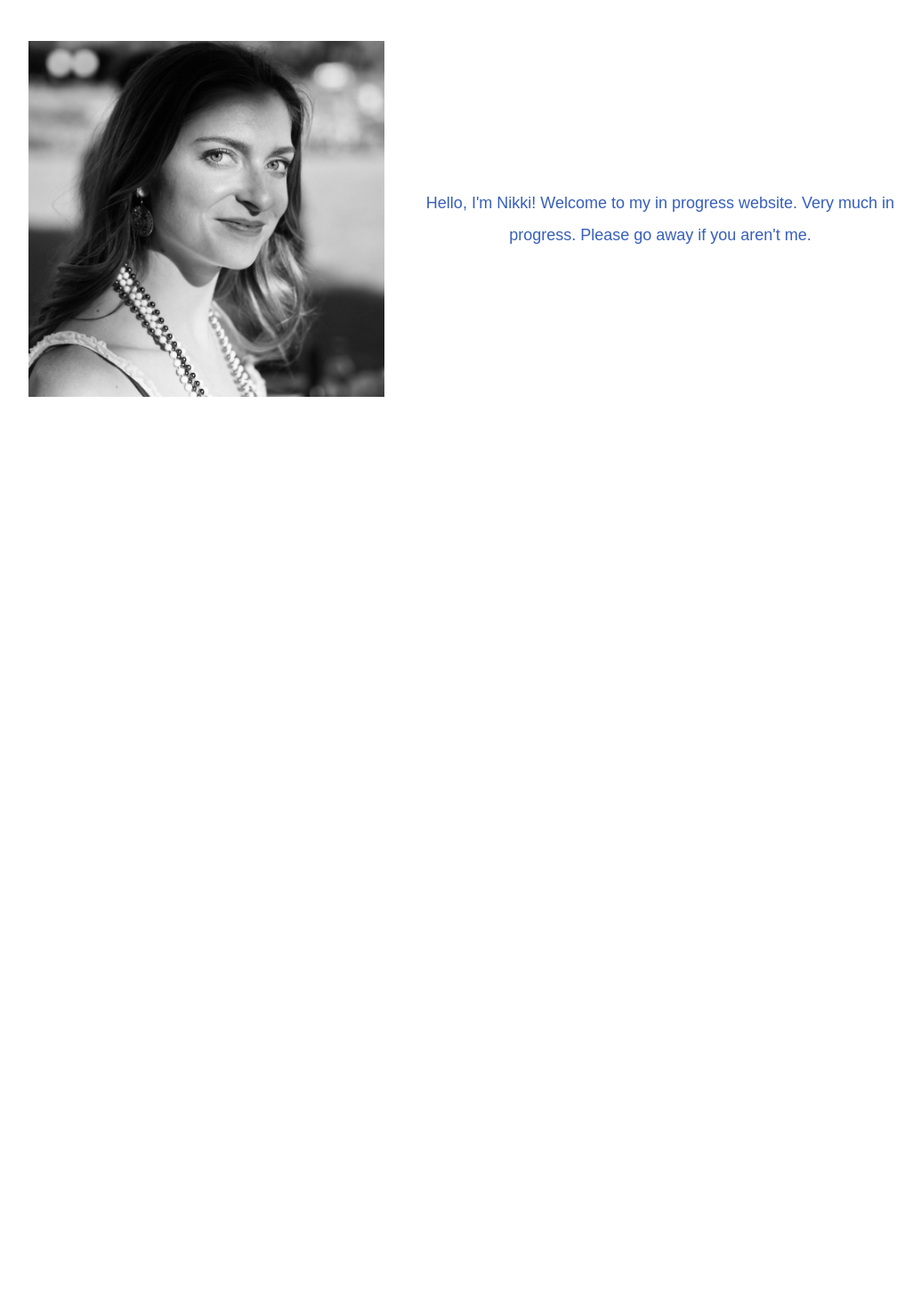
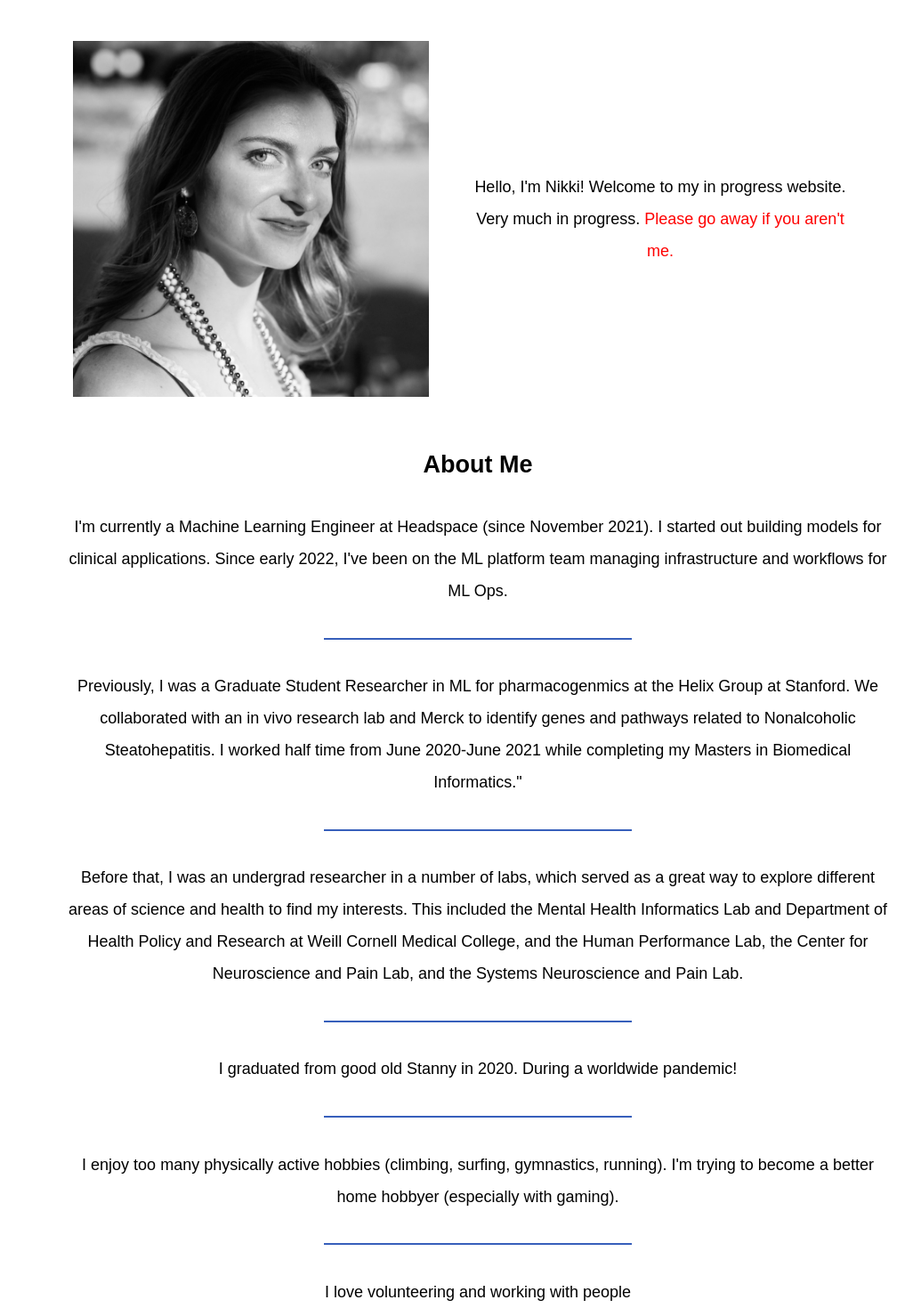
Before and after one commit to nikkiptaylor/nikkiptaylor.github.io, a Next.js app: page / in a window 1280 px wide. Shown: the part 104-1574 px from the top of the page at 89% size, without its empty margins (103-1138 px from the left). Before the commit the page ends 800 px from the top, so only its background shows below. Built offline with nearby package versions, Linux system fonts and the light colour scheme; a web font is replaced by a local one.

Commit message:
move things around and minor styling

```diff
--- a/pages/index.tsx
+++ b/pages/index.tsx
@@ -1,12 +1,12 @@
-import Layout from "../components/layout";
-import Boxes from "../components/boxes";
+import Layout from "@/components/layout";
+import TimelineContent from "@/components/timelineContent";
 import Image from "next/image";
-import styles from "../styles/about.module.css";
+import styles from "@/styles/about.module.css";
 
 export default function Home() {
   return (
     <Layout>
-      <div className={styles.container}>
+      <div className={styles.horizontalContainer}>
         <Image
           src="/bw.jpeg"
           alt="Image of Nikki"
@@ -17,9 +17,66 @@ export default function Home() {
 
         <p className={styles.textbox}>
           Hello, I'm Nikki! Welcome to my in progress website. Very much in
-          progress. Please go away if you aren't me.
+          progress.{" "}
+          <span style={{ color: "red" }}>Please go away if you aren't me.</span>
         </p>
-        {/* <Boxes textList={["Hello, this is nikki", "hi"]} /> */}
+      </div>
+
+      <div className={styles.verticalContainer}>
+        <h2 className={styles.subtitle}>About Me</h2>
+
+        <ul>
+          <li className={styles.timelineContent}>
+            I'm currently a Machine Learning Engineer at Headspace (since
+            November 2021). I started out building models for clinical
+            applications. Since early 2022, I've been on the ML platform team
+            managing infrastructure and workflows for ML Ops.
+          </li>
+
+          <div className={styles.horizontalLine}></div>
+
+          <li className={styles.timelineContent}>
+            Previously, I was a Graduate Student Researcher in ML for
+            pharmacogenmics at the Helix Group at Stanford. We collaborated with
+            an in vivo research lab and Merck to identify genes and pathways
+            related to Nonalcoholic Steatohepatitis. I worked half time from
+            June 2020-June 2021 while completing my Masters in Biomedical
+            Informatics."
+          </li>
+
+          <div className={styles.horizontalLine}></div>
+
+          <li className={styles.timelineContent}>
+            Before that, I was an undergrad researcher in a number of labs,
+            which served as a great way to explore different areas of science
+            and health to find my interests. This included the Mental Health
+            Informatics Lab and Department of Health Policy and Research at
+            Weill Cornell Medical College, and the Human Performance Lab, the
+            Center for Neuroscience and Pain Lab, and the Systems Neuroscience
+            and Pain Lab.
+          </li>
+
+          <div className={styles.horizontalLine}></div>
+
+          <li className={styles.timelineContent}>
+            I graduated from good old Stanny in 2020. During a worldwide
+            pandemic!
+          </li>
+
+          <div className={styles.horizontalLine}></div>
+
+          <li className={styles.timelineContent}>
+            I enjoy too many physically active hobbies (climbing, surfing,
+            gymnastics, running). I'm trying to become a better home hobbyer
+            (especially with gaming).
+          </li>
+
+          <div className={styles.horizontalLine}></div>
+
+          <li className={styles.timelineContent}>
+            I love volunteering and working with people
+          </li>
+        </ul>
       </div>
     </Layout>
   );
--- a/styles/about.module.css
+++ b/styles/about.module.css
@@ -1,20 +1,84 @@
-.container {
+.horizontalContainer {
   display: flex;
   align-items: center;
   justify-content: center;
+  margin-inline: 10%;
+}
+
+@media (max-width: 810px) {
+  .horizontalContainer {
+    display: flex;
+    align-items: center;
+    justify-content: center;
+    flex-direction: column;
+    margin: auto;
+    padding-inline: 5%;
+  }
 }
 
 .image {
-  margin-right: 10px; /* Adjust as needed */
+  margin-right: 10px;
+}
+
+.subtitle {
+  padding-top: 5%;
+  padding-bottom: 3%;
 }
 
 .textbox {
-  /* background-color:#5070bb; */
-  width: 600px;
-  padding: 10px;
-  color: #375fbb;
+  width: 500px;
+  padding: 40px;
 }
 
 .textbox li {
   text-align: start;
 }
+
+.verticalContainer {
+  display: flex;
+  align-items: center;
+  justify-content: center;
+  flex-direction: column;
+  margin: auto;
+  padding-inline: 5%;
+}
+
+.timelineContent {
+  list-style: none;
+  margin-inline: 10%;
+  text-align: center;
+}
+
+.italic {
+  font-style: italic;
+}
+
+.gifContainer {
+  margin: auto;
+  width: 800px;
+  text-align: center;
+}
+
+.gif {
+  background-color: #87ceeb;
+}
+
+.horizontalLine {
+  border-bottom: 2px solid #375fbb;
+  width: 30%;
+  margin: auto;
+  margin-bottom: 3%;
+  margin-top: 3%;
+}
+
+.button {
+  margin: auto;
+  width: 300px;
+  text-align: center;
+  box-shadow: 0 0 8px #375fbb;
+  padding: 10px;
+}
+
+.button:hover {
+  box-shadow: 0 0 8px #c78242;
+}
```
Also changed, not shown: pages/fun-stuff.tsx (+22 -3 lines).
